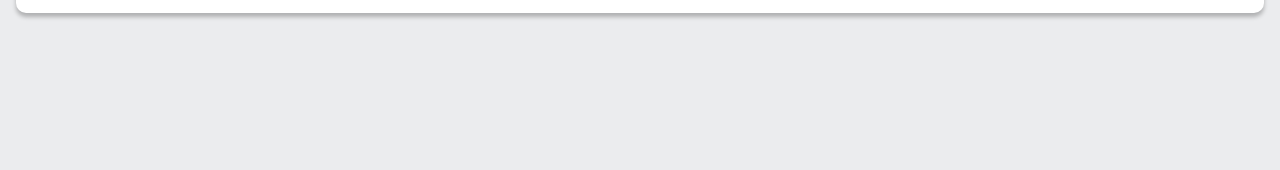
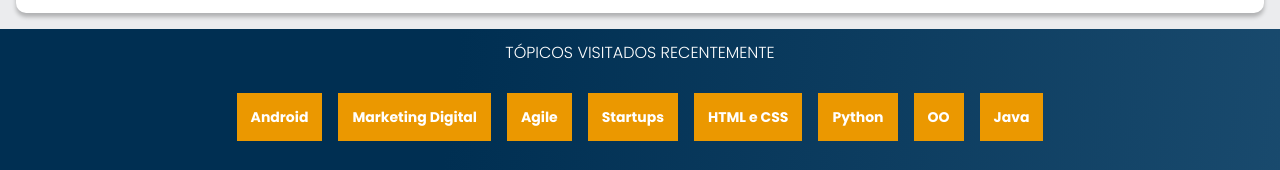
Before and after one commit to Wendelhenrique16/AluraBooks, a plain HTML site: page index.html in a window 1280 px wide. Shown: the part 2293-2463 px from the top of the page. Before the commit the page ends 2322 px from the top, so only its background shows below. Drawn offline with nearby package versions, Linux system fonts and the light colour scheme.

Commit message:
sessão tópicos

```diff
--- a/index.html
+++ b/index.html
@@ -173,7 +173,37 @@
            <a href="#" class="botoes__ancora"> Saiba mais</a>
         </div>
     </section>
+    <section class="topicos">
+      <h2 class="topicos__titulo">TÓPICOS VISITADOS RECENTEMENTE</h2>
+      <ul class="topicos__lista">
+        <li class="topicos__item">
+          <a href="#" class="topicos__link">Android</a>
+        </li>
+        <li class="topicos__item">
+          <a href="#" class="topicos__link">Marketing Digital</a>
+        </li>
+        <li class="topicos__item">
+          <a href="#" class="topicos__link"> Agile</a>
+        </li>
+        <li class="topicos__item">
+          <a href="#" class="topicos__link">Startups</a>
+        </li>
+        <li class="topicos__item">
+          <a href="#" class="topicos__link">HTML e CSS</a>
+        </li>
+        <li class="topicos__item">
+          <a href="#" class="topicos__link">Python</a>
+        </li>
+        <li class="topicos__item">
+          <a href="#" class="topicos__link">OO</a>
+        </li>
+        <li class="topicos__item">
+          <a href="#" class="topicos__link">Java</a>
+        </li>
 
+      </ul>
+
+    </section>
 
     <script src="https://cdn.jsdelivr.net/npm/swiper@11/swiper-bundle.min.js"></script>
     <script>
--- a/styles/carrossel.css
+++ b/styles/carrossel.css
@@ -70,7 +70,6 @@
 }
 
 .descricao__texto{
-    color: var(--cinza);
     font-size: 0.875rem;
     margin-top: 0.5em;
 }
--- a/styles/styles.css
+++ b/styles/styles.css
@@ -2,6 +2,8 @@
 @import url('https://fonts.googleapis.com/css2?family=Poppins:wght@300;400;500;700&display=swap');
 @import url("/styles/banner.css");
 @import url("/styles/carrossel.css");
+@import url("/styles/topicos.css");
+
 
 :root{
     --cor-de-fundo: #EBECEE;
--- /dev/null
+++ b/styles/topicos.css
@@ -0,0 +1,32 @@
+.topicos{
+    background: var(--azul-degrade);
+    padding: 1em 0;
+    text-align: center;
+
+}
+
+.topicos__titulo{
+    color: var(--branco);
+    font-weight: 300;
+    margin-bottom: 1em;
+}
+
+.topicos__lista{
+    display: flex;
+    flex-wrap: wrap;
+    justify-content: center;
+
+}
+
+.topicos__link{
+    text-decoration: none;
+    color: var(--branco);
+    font-weight: 700;
+    background-color: var(--laranja);
+    padding: 1em;
+    font-size: 0.875rem;
+}
+
+.topicos__item{
+    margin: 2em 0.5em;
+}
```
